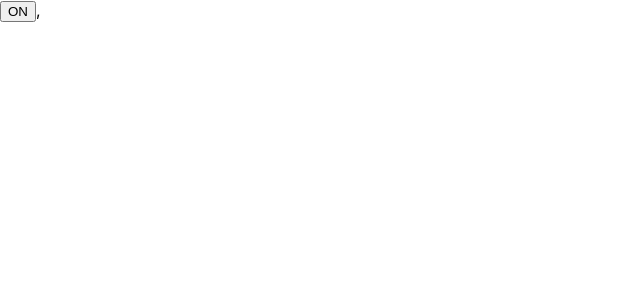
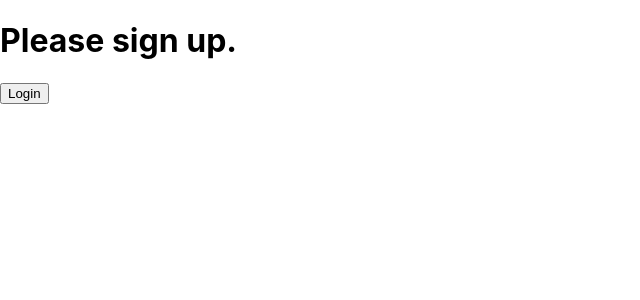
Before and after one commit to TengoCharlie/React-tutorial, a React (Create React App) app in the folder my-app/: page / in a window 1280 px wide. Shown: the top 300 px of the page, without its empty margins (0-640 px from the left). Built offline with nearby package versions, Linux system fonts and the light colour scheme.

Commit message:
Conditonal statement and other expression to emmbed it in js

```diff
--- a/my-app/src/App.js
+++ b/my-app/src/App.js
@@ -1,26 +1,64 @@
 import React from "react";
 import "./App.css";
 
-class Toggle extends React.Component {
+// Conditonal rendering
+
+function UserGreeting(props) {
+  return <h1>Welcome back!</h1>;
+}
+
+function GuestGreeting(props) {
+  return <h1>Please sign up.</h1>;
+}
+
+const Greeting = (props) => {
+  const isLoggedIn = props.isLoggedIn;
+  if (isLoggedIn) {
+    return <UserGreeting />;
+  }
+  return <GuestGreeting />;
+};
+// ==================================================================
+// Statefull components and Conditional rendering
+
+function LoginButton(props) {
+  return <button onClick={props.onClick}>Login</button>;
+}
+
+function LogoutButton(props) {
+  return <button onClick={props.onClick}>Logout</button>;
+}
+
+class LoginControl extends React.Component {
   constructor(props) {
     super(props);
-    this.state = { isToggleOn: true };
-
-    // This binding is necessary to make `this` work in the callback
-    this.handleClick = this.handleClick.bind(this);
+    this.handleLoginClick = this.handleLoginClick.bind(this);
+    this.handleLogoutClick = this.handleLogoutClick.bind(this);
+    this.state = { isLoggedIn: false };
   }
 
-  handleClick() {
-    this.setState((state) => ({
-      isToggleOn: !state.isToggleOn,
-    }));
+  handleLoginClick() {
+    this.setState({ isLoggedIn: true });
+  }
+
+  handleLogoutClick() {
+    this.setState({ isLoggedIn: false });
   }
 
   render() {
+    const isLoggedIn = this.state.isLoggedIn;
+    let button;
+    if (isLoggedIn) {
+      button = <LogoutButton onClick={this.handleLogoutClick} />;
+    } else {
+      button = <LoginButton onClick={this.handleLoginClick} />;
+    }
+
     return (
-      <button onClick={this.handleClick}>
-        {this.state.isToggleOn ? "ON" : "OFF"}
-      </button>
+      <div>
+        <Greeting isLoggedIn={isLoggedIn} />
+        {button}
+      </div>
     );
   }
 }
@@ -28,7 +66,7 @@
 const App = () => {
   return (
     <>
-      <Toggle />,
+      <LoginControl />
     </>
   );
 };
```
Also changed, not shown: 1 other file (tests, documents, lock files or other folders).
